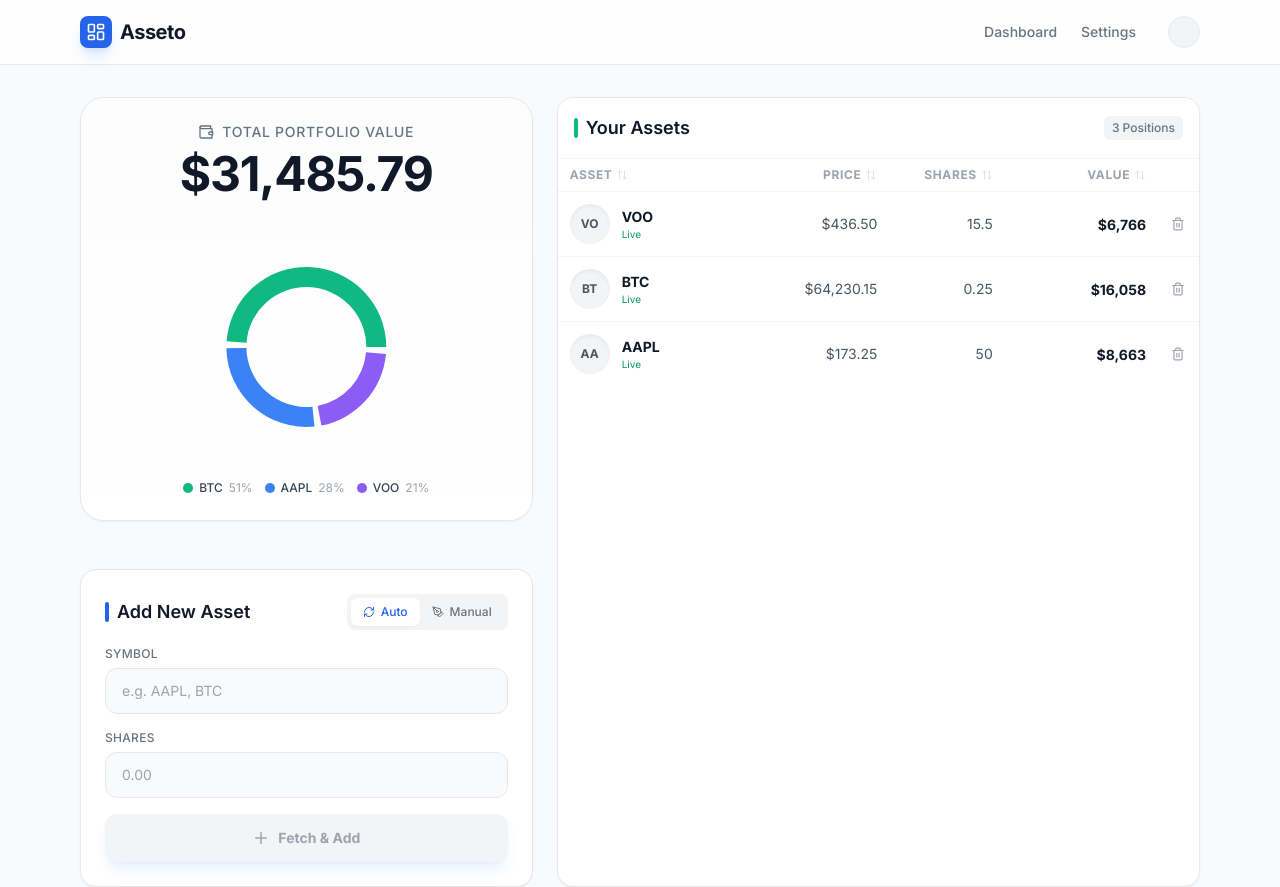
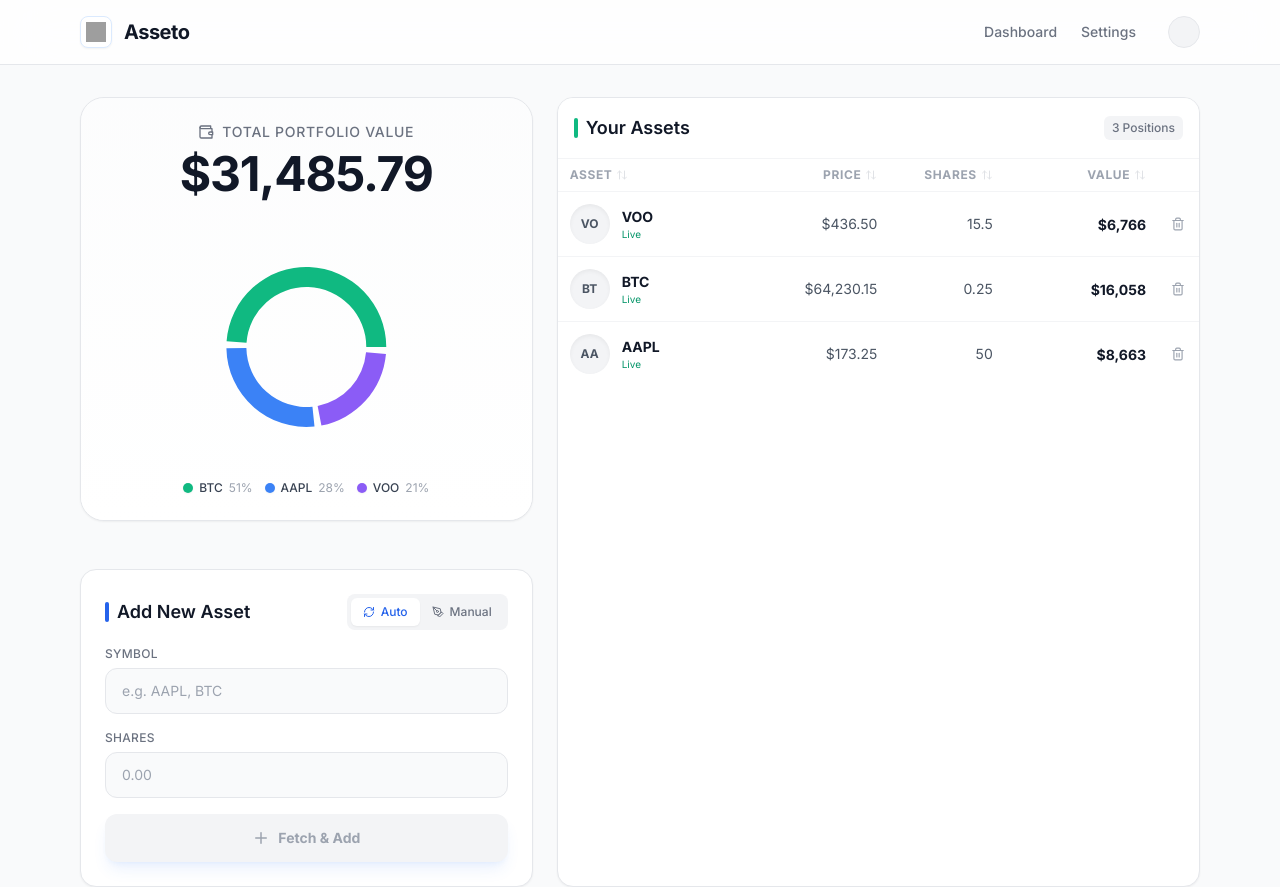
Before and after one commit to chunhow01/Asseto, a React (Vite) app: page / in a window 1280 px wide. Built offline with nearby package versions, Linux system fonts and the light colour scheme; grey boxes are pictures that could not be loaded.

Commit message:
fix icon issue

```diff
--- a/App.tsx
+++ b/App.tsx
@@ -4,7 +4,7 @@ import Dashboard from './components/Dashboard';
 import AssetList from './components/AssetList';
 import AddAssetForm from './components/AddAssetForm';
 import SettingsModal from './components/SettingsModal';
-import { LayoutDashboard, Settings } from 'lucide-react';
+import { Settings } from 'lucide-react';
 
 const App: React.FC = () => {
   const STORAGE_KEY = 'asseto_portfolio_v1';
@@ -64,9 +64,14 @@ const App: React.FC = () => {
         {/* Navigation / Header */}
         <nav className="border-b border-gray-200 bg-white/80 backdrop-blur-xl sticky top-0 z-50">
             <div className="max-w-6xl mx-auto px-4 h-16 flex items-center justify-between">
-                <div className="flex items-center gap-2">
-                    <div className="w-8 h-8 bg-blue-600 rounded-lg flex items-center justify-center shadow-lg shadow-blue-500/20">
-                        <LayoutDashboard size={20} className="text-white" />
+                <div className="flex items-center gap-3">
+                    {/* Updated Logo: Doughnut chart on white background */}
+                    <div className="w-8 h-8 bg-white rounded-lg flex items-center justify-center shadow-sm border border-blue-100">
+                        <img
+                            src="https://img.icons8.com/ios-filled/50/2563eb/doughnut-chart.png"
+                            alt="Asseto Logo"
+                            className="w-5 h-5"
+                        />
                     </div>
                     <span className="font-bold text-xl tracking-tight text-gray-900">Asseto</span>
                 </div>
--- a/index.html
+++ b/index.html
@@ -11,9 +11,10 @@
 
     <!-- PWA Manifest & Icons -->
     <link rel="manifest" href="/manifest.json">
-    <!-- Updated icon with solid white background to prevent black rendering on iOS -->
-    <link rel="apple-touch-icon" href="https://ui-avatars.com/api/?name=Asseto&background=ffffff&color=2563eb&length=1&size=192&rounded=false&bold=true&format=png">
-    <link rel="icon" type="image/png" href="https://ui-avatars.com/api/?name=Asseto&background=ffffff&color=2563eb&length=1&size=50&rounded=false&bold=true&format=png">
+
+    <!-- Reverted to the doughnut chart icon -->
+    <link rel="apple-touch-icon" href="https://img.icons8.com/ios-filled/192/2563eb/doughnut-chart.png">
+    <link rel="icon" type="image/png" href="https://img.icons8.com/ios-filled/50/2563eb/doughnut-chart.png">
 
     <title>Asseto</title>
     <!-- We keep Tailwind CDN for simplicity in this setup -->
```
Also changed, not shown: manifest.json.
